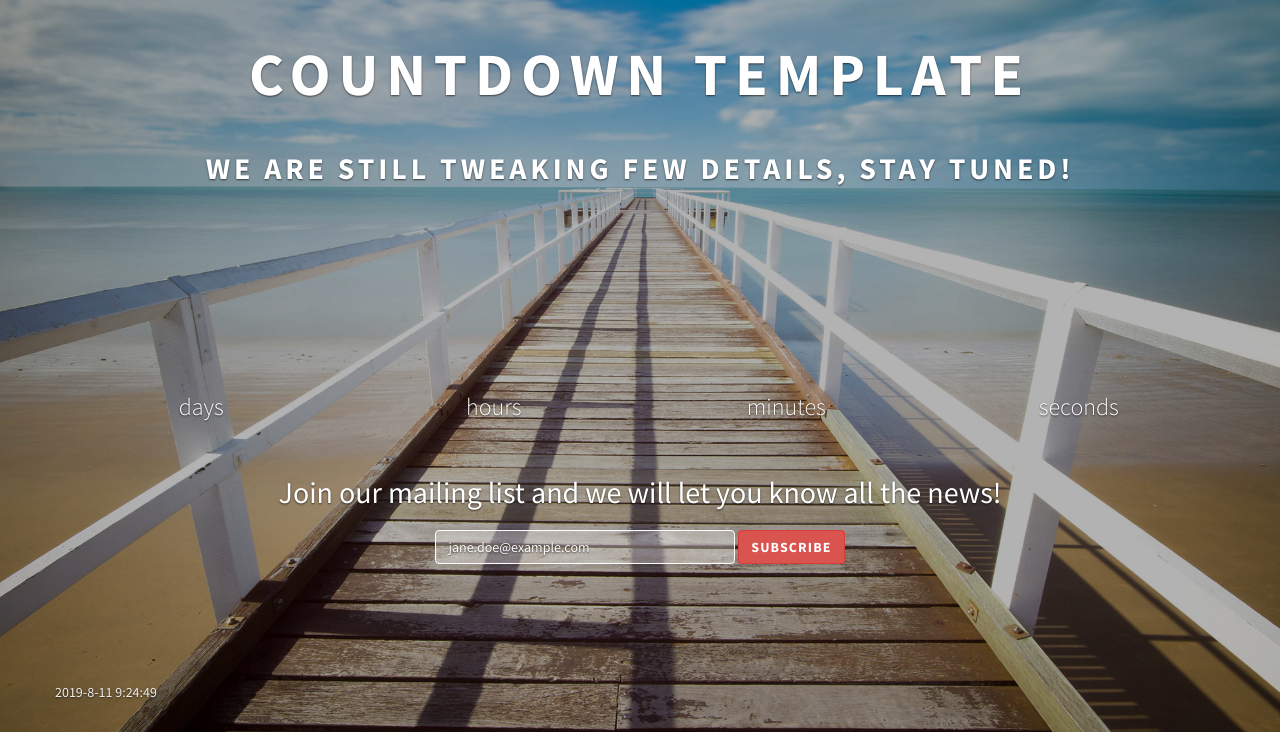
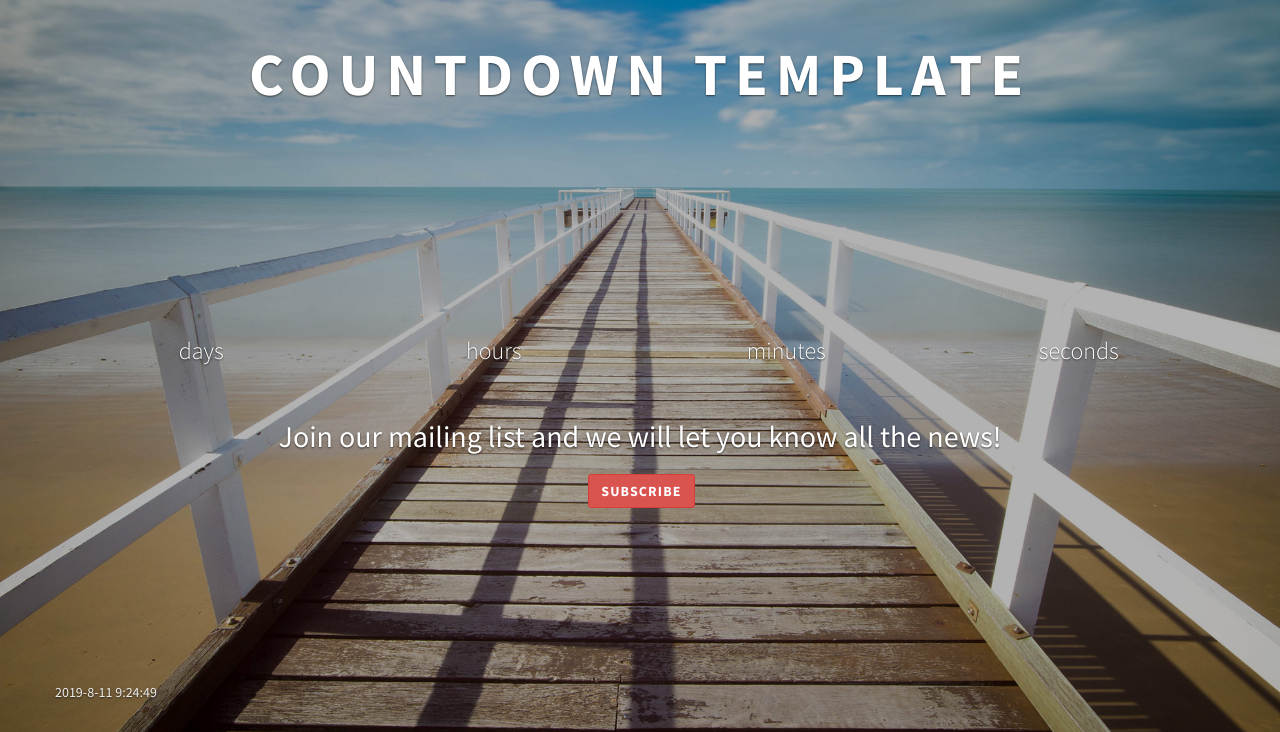
Before and after one commit to mbingou/mbingou.github.io, a plain HTML site: page index.html in a window 1280 px wide. Shown: the part 68-800 px from the top of the page. Drawn offline with nearby package versions, Linux system fonts and the light colour scheme.

Commit message:
Update index.html

```diff
--- a/index.html
+++ b/index.html
@@ -28,7 +28,7 @@
 	<div class="row">
 	  <div class="col-sm-12">
 		<h1 class="cursive">Countdown template</h1>
-		<h2 class="sub">We are still tweaking few details, stay tuned!</h2>
+		<!--<h2 class="sub">We are still tweaking few details, stay tuned!</h2>-->
 	  </div>
 	</div>
 	<!-- countdown-->
@@ -59,7 +59,7 @@
 		<form class="form-inline">
 		  <div class="form-group">
 			<label for="email" class="sr-only"></label>
-			<input type="email" placeholder="jane.doe@example.com" id="email" class="form-control transparent">
+			<!--<input type="email" placeholder="jane.doe@example.com" id="email" class="form-control transparent">-->
 		  </div>
 		  <button class="btn btn-danger">subscribe</button>
 		</form>
```
